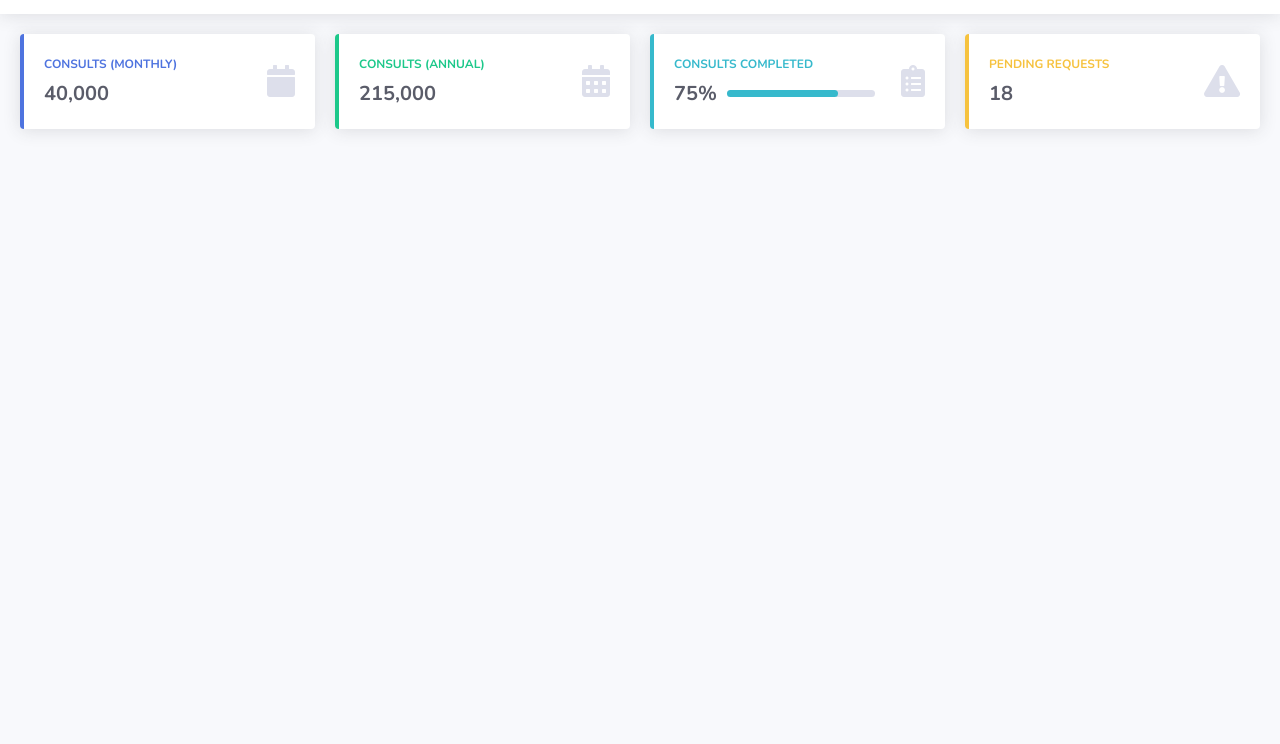
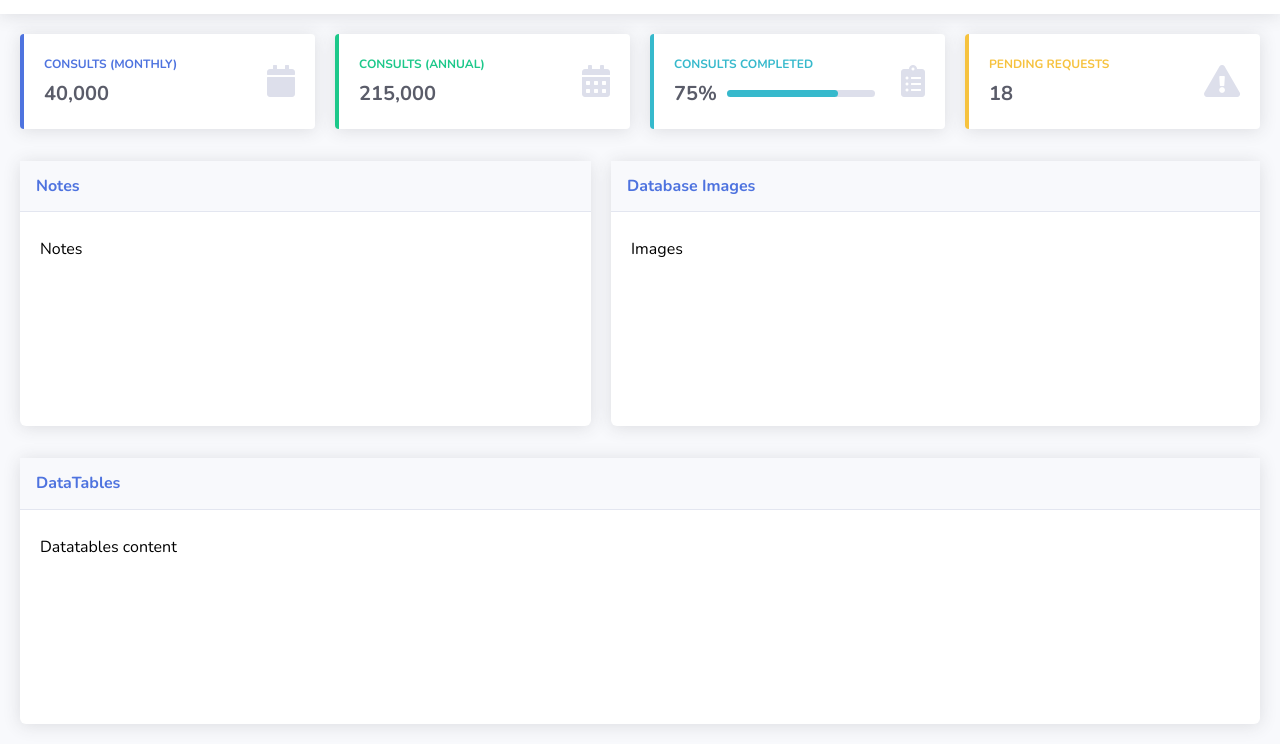
Before and after one commit to PWNHealth/frontend-dev-challenge, a website built with Parcel: page index.html in a window 1280 px wide. Shown: the part 56-800 px from the top of the page. Built offline with nearby package versions, Linux system fonts and the light colour scheme.

Commit message:
Add segment component

```diff
--- a/assets/styles/components/index.scss
+++ b/assets/styles/components/index.scss
@@ -1,2 +1,3 @@
 @import './card';
 @import './progress-bar';
+@import './segment';
--- /dev/null
+++ b/assets/styles/components/segment.scss
@@ -0,0 +1,20 @@
+.segment {
+  background-color: #fff;
+  box-shadow: 0 .15rem 1.75rem 0 rgba(58,59,69,.15);
+  border-radius: 6px;
+
+  &-header {
+    padding: 1em;
+    color: var(--primary-color);
+    background-color: #f8f9fc;
+    border-bottom: 1px solid #e3e6f0;
+
+    &-title {
+      font-size: 1.6rem;
+    }
+  }
+
+  &-content {
+    padding: 2.8rem 2rem;
+  }
+}
--- a/assets/styles/layouts/dashboard.scss
+++ b/assets/styles/layouts/dashboard.scss
@@ -1,12 +1,21 @@
-main {
+.dashboard {
+  display: grid;
   padding: 2rem;
+  grid-template-rows: max-content;
+  gap: 3.2rem 2rem;
   min-height: calc(100vh - var(--header-height));
   background-color: var(--background-color);
-}
 
-.kpis {
+  grid-template-areas:
+    "kpi kpi"
+    "notes images"
+    "datatables datatables"
+    ;
+
+  &-kpis {
     display: grid;
     grid-template-columns: repeat(4, 1fr);
+    grid-area: kpi;
     gap: 2rem;
 
     @media (max-width: 480px) {
@@ -31,3 +40,16 @@ main {
       }
     }
   }
+
+  &-notes {
+    grid-area: notes;
+  }
+
+  &-images {
+    grid-area: images;
+  }
+
+  &-dataTables {
+    grid-area: datatables;
+  }
+}
--- a/index.html
+++ b/index.html
@@ -15,8 +15,8 @@
     <header class="header">
       <h1 class="logo">HealthCare</h1>
     </header>
-    <main>
-      <section class="kpis">
+    <main class="dashboard">
+      <section class="dashboard-kpis">
         <div class="kpi card card--fluid has-trailingIcon">
           <span class="card-title">Consults (Monthly)</span>
           <strong class="kpi-number">40,000</strong>
@@ -41,6 +41,30 @@
           <i class="card-icon fas fa-exclamation-triangle fa-2x"></i>
         </div>
       </section>
+
+      <section class="segment dashboard-notes" data-module="notes">
+        <header class="segment-header">
+          <h2 class="segment-header-title">Notes</h2>
+        </header>
+
+        <div class="segment-content">Notes</div>
+      </section>
+
+      <section class="segment dashboard-images" data-module="database-images">
+        <header class="segment-header">
+          <h2 class="segment-header-title">Database Images</h2>
+        </header>
+
+        <div class="segment-content">Images</div>
+      </section>
+
+      <section class="segment dashboard-dataTables" data-module="datatables">
+        <header class="segment-header">
+          <h2 class="segment-header-title">DataTables</h2>
+        </header>
+
+        <div class="segment-content">Datatables content</div>
+      </section>
     </main>
 
     <script src="src/index.js"></script>
```
Lines whose indentation alone changed are shown as unchanged.
